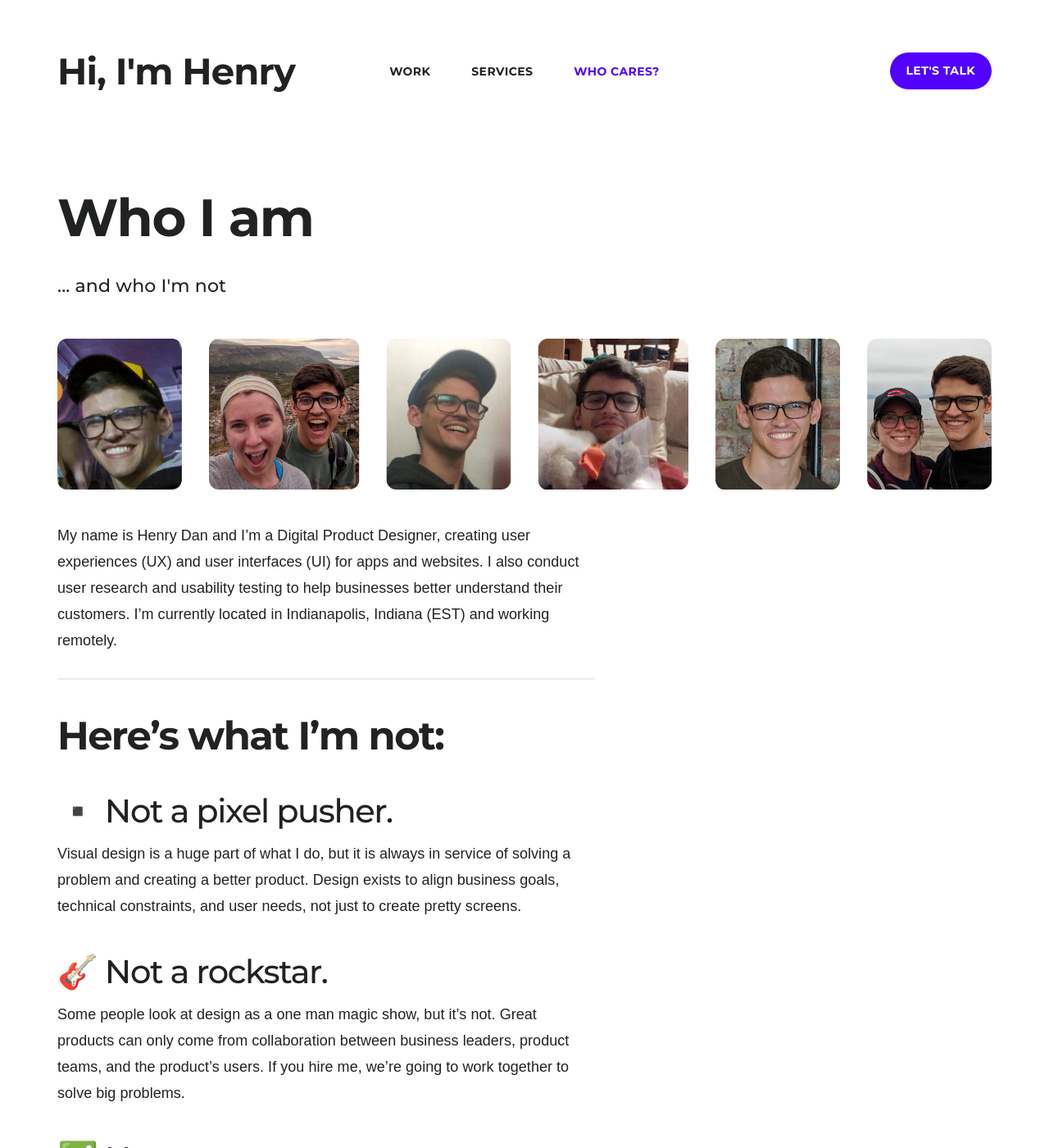
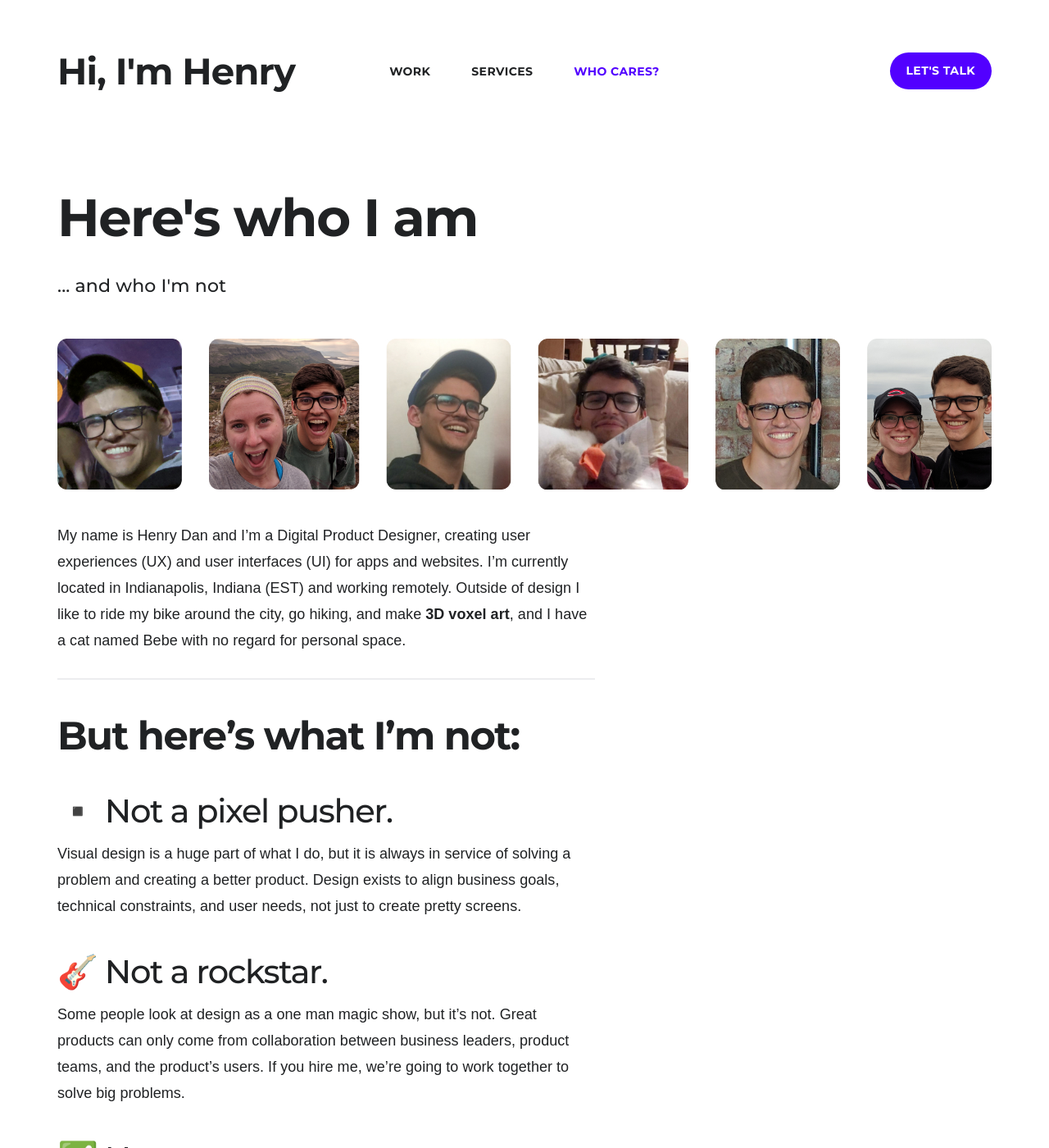
Before and after one commit to hdan-design/hdan-design.github.io, a Jekyll site: the page built from _pages/About.md, in a window 1280 px wide and 1400 px high. Shown: the whole window at 82% size. Built offline with Jekyll 4.4.1, drawn with Linux system fonts in a browser that asks for light colours; nearby versions of some CDN libraries.

Commit message:
updated about, mycrimson, covers
changed about content to talk more about my hobbies, made the featured image in Mycrimson the picture of students and changed the initial copy, and changed the cover image

```diff
--- a/_pages/About.md
+++ b/_pages/About.md
@@ -1,15 +1,15 @@
 ---
-title: Who I am
+title: Here's who I am
 subtitle: ... and who I'm not
 ---
 
 ![Me](/images/about/about9.jpg)
 
-My name is Henry Dan and I'm a Digital Product Designer, creating user experiences (UX) and user interfaces (UI) for apps and websites. I also conduct user research and usability testing to help businesses better understand their customers. I'm currently located in Indianapolis, Indiana (EST) and working remotely.
+My name is Henry Dan and I'm a Digital Product Designer, creating user experiences (UX) and user interfaces (UI) for apps and websites. I'm currently located in Indianapolis, Indiana (EST) and working remotely. Outside of design I like to ride my bike around the city, go hiking, and make [3D voxel art](https://art.henrydan.me/), and I have a cat named Bebe with no regard for personal space.
 
 ---
 
-## Here's what I'm not:
+## But here's what I'm not:
 
 ### ▪️ Not a pixel pusher.
 
```
Also changed, not shown: _projects/1-MyCrimson.md (+8 -12 lines), 2 other files.
